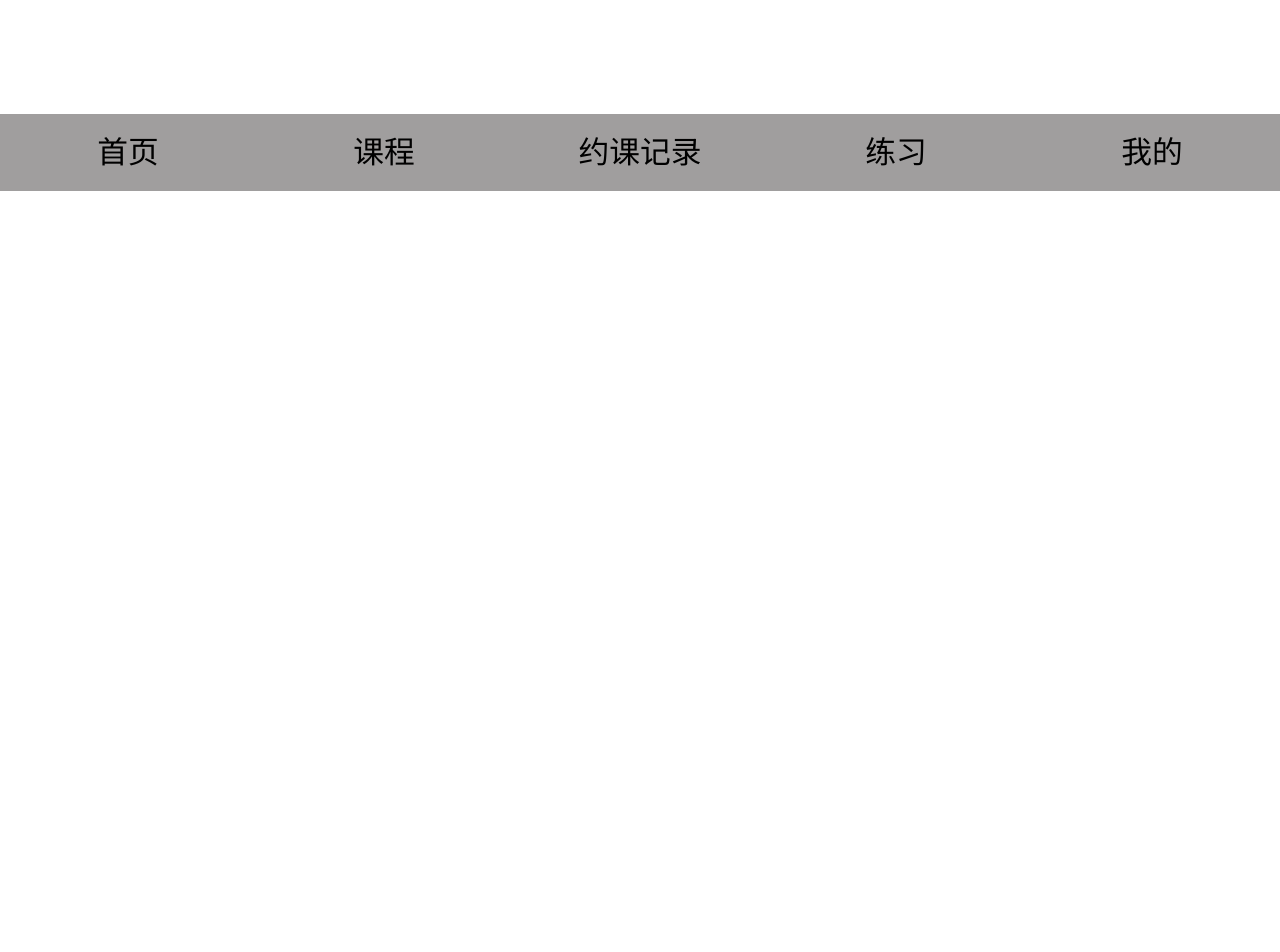
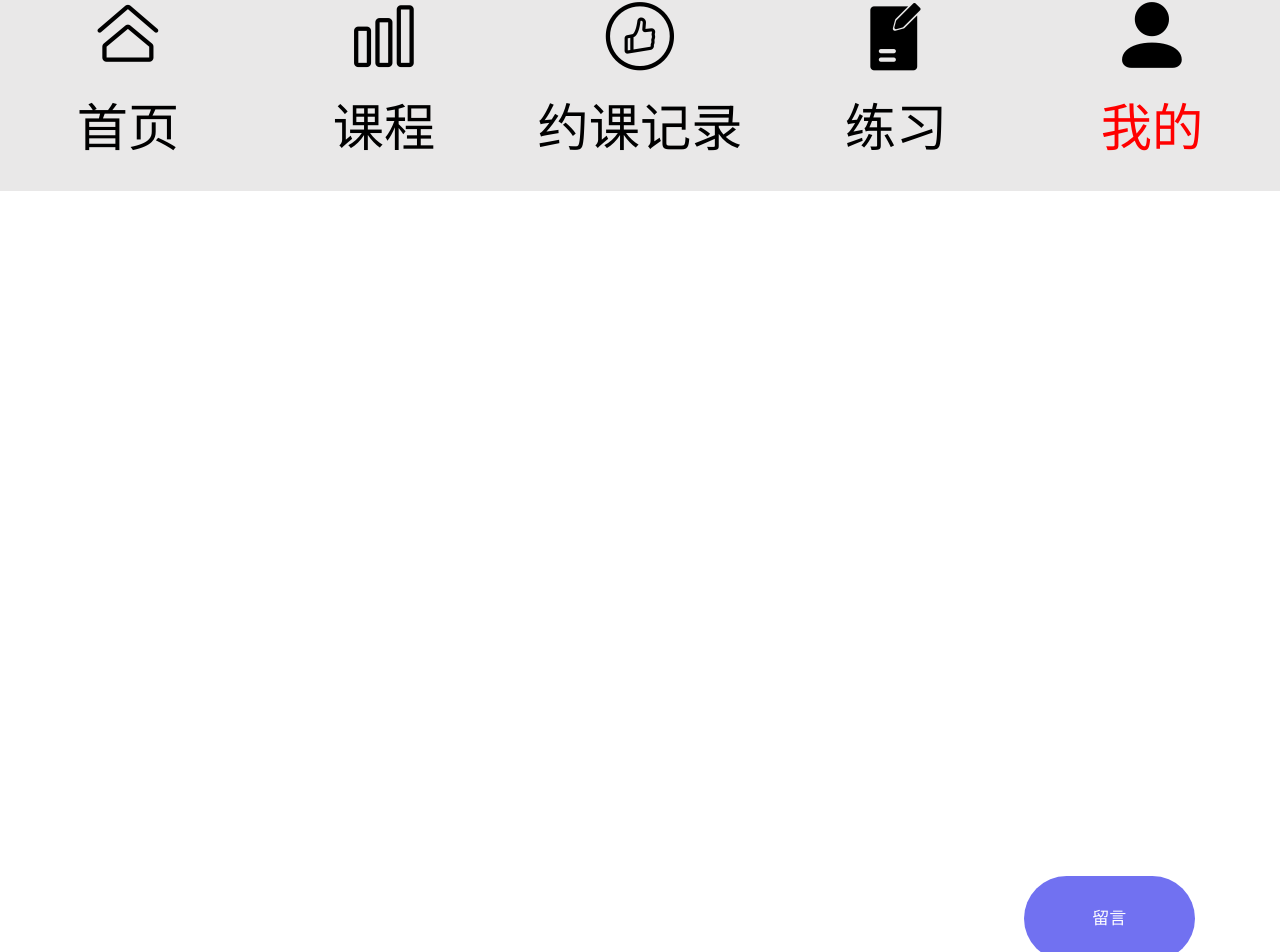
Before and after one commit to qiriga0408/vue-app, a Vue app: page /#/Czp/Czp_E10 in a window 1280 px wide. Shown: the part 609-1561 px from the top of the page. Before the commit the page ends 800 px from the top, so only its background shows below. Built offline with nearby package versions, Linux system fonts and the light colour scheme.

Commit message:
其日嘎0707提交

```diff
--- a/src/App.vue
+++ b/src/App.vue
@@ -1,5 +1,6 @@
 <template>
   <div id="app">
+    <router-link tag="div" :to="{path:'/qrgMessage'}" class="liu">留言</router-link>
     <router-view></router-view>
 
   </div>
@@ -16,6 +17,20 @@ export default {
 #app{
   width: 100%;
   height: 100%;
+  .liu{
+    width: 1rem;
+    height: .5rem;
+    background: rgb(113, 113, 241);
+    border-radius: .3rem;
+    display: flex;
+    justify-content: space-around;
+    align-items: center;
+    color: white;
+    position: absolute;
+    top: 8.7rem;
+    right: .5rem;
+    z-index: 9999;
+  }
   #shouye{
     width: 100%;
     height: 100%;
@@ -34,11 +49,12 @@ export default {
   }
   footer{
     width:100%;
-    height: 0.45rem;
-    background: rgb(160, 158, 158);
+    height: 1.2rem;
+    background: rgb(233, 232, 232);
     position: fixed;
     bottom: 0;
     left: 0;
+    // font-size: 20px;
     ul{
         width: 100%;
         height: 100%;
@@ -47,15 +63,27 @@ export default {
         justify-content: space-around;
         li{
             width: 20%;
+            display: flex;
+            flex-direction: column;
+            justify-content: space-around;
+            align-items: center;
+            font-size: .45rem;
             a{
                 display: block;
-                font-size: 0.18rem;
+                font-size: 0.3rem;
                 text-align: center;
                 line-height: 0.6rem;
                 color: black;
                 text-decoration: none;
             }
         }
+        .router-link-active{
+            color: red;
+        }
+        .van-icon:hover{
+          color: red;
+        }
+
     }
 }
 }
--- a/src/components/footer.vue
+++ b/src/components/footer.vue
@@ -3,18 +3,23 @@
         <footer>
             <ul>
                 <li>
+                    <van-icon name="home-o" />
                    <router-link to="/Xl">首页</router-link>
                 </li>
                 <li>
+                    <van-icon name="bar-chart-o" />
                     <router-link to="/Zh">课程</router-link>
                 </li>
                 <li>
-                <router-link to="/Sxl">约课记录</router-link>
+                    <van-icon name="thumb-circle-o" />
+                    <router-link to="/Sxl">约课记录</router-link>
                 </li>
                  <li>
+                     <van-icon name="records" />
                     <router-link to="/Qrg">练习</router-link>
                 </li>
                 <li>
+                    <van-icon name="contact" />
                     <router-link to="/Czp">我的</router-link>
                 </li>
             </ul>
--- /dev/null
+++ b/src/components/qrgMessage.vue
@@ -0,0 +1,98 @@
+<template>
+  <div class="message">
+      <div class="header">
+          <div>给我们留言</div>
+          <div><van-icon name="arrow-down" @click="int" size="25" /></div>
+      </div>
+      <div class="content">
+          <p class="one">您好，很抱歉我们暂时无法为您提供服务，如有需要帮助，请留言，我们尽快联系并解决您的问题</p>
+          <div class="two">
+              <p>手机：</p>
+              <input type="text" placeholder="请输入">
+        </div>
+         <div class="three">
+              <p>留言内容：</p>
+              <input type="text" placeholder="请输入">
+        </div>
+          <van-button round block type="info" native-type="submit">
+      提交
+    </van-button>
+      </div>
+  </div>
+</template>
+
+<script>
+export default {
+name:"qrgMessage",
+  components: {},
+  props: {},
+  data() {
+    return {
+
+    };
+  },
+  watch: {},
+  computed: {},
+  methods: {
+      int(){
+          this.$router.go(-1);
+      }
+  },
+  created() {},
+  mounted() {}
+};
+</script>
+<style lang="scss" scoped>
+.message{
+    width: 100%;
+    height: 100%;
+        background: rgb(221, 221, 221);
+
+    .header{
+        width: 100%;
+        height: 1rem;
+        background: rgb(38, 111, 194);
+        display: flex;
+        justify-content: space-between;
+        align-items: center;
+        color: white;
+    }
+    .content{
+        width: 100%;
+        height: auto;
+        .one{
+            margin-top: .3rem;
+            margin-left: .2rem;
+            box-sizing: border-box;
+        }
+        .two{
+            width: 100%;
+            margin-top: .3rem;
+            p{
+                 font-size: .35rem;
+            font-weight: 900;
+            }
+
+            input{
+                width: 100%;
+                height: .5rem;
+                margin-top: .2rem;
+            }
+        }
+         .three{
+            width: 100%;
+            margin-top: .3rem;
+            p{
+                 font-size: .35rem;
+            font-weight: 900;
+            }
+
+            input{
+                width: 100%;
+                height: 2rem;
+                margin-top: .2rem;
+            }
+        }
+    }
+}
+</style>
--- a/src/router/index.js
+++ b/src/router/index.js
@@ -24,6 +24,8 @@ import qrgPractice from '@/views/Qrg/qrgPractice'
 import qrgPracticeSerach from '@/views/Qrg/qrgPractice/qrgPracticeSerach'
 import qrgDry from '@/views/Qrg/qrgDry'
 import qrgTopic from '@/views/Qrg/qrgTopic'
+const qrgMessage =()=>import('@/components/qrgMessage')
+
 
 // 张豪的路由
 import Zhedit from "@/views/zh/zhedit"
@@ -189,6 +191,12 @@ const routes = [{
       name:'qrgPracticeSerach',
       component:qrgPracticeSerach
     },
+    //留言的页面
+    {
+      path:'/qrgMessage',
+      name:'qrgMessage',
+      component:qrgMessage
+    },
     //考点专练里的
     {
         path: '/qrgBank',
--- a/src/views/Qrg/qrgTopic.vue
+++ b/src/views/Qrg/qrgTopic.vue
@@ -14,6 +14,7 @@
              <p @click="top">类型不限</p>
              <p>巩固全部错题</p>
              <p @click="topic">移除错题</p>
+<!-- <van-button type="primary" text="显示遮罩层" @click="show = true" /> -->
 
          </div>
          <div v-show="tops" class="top">
@@ -22,6 +23,7 @@
              <p>考点专练</p>
              <p>仿真模考</p>
          </div>
+         <!-- <van-overlay v-show="!tops" @click="tops" /> -->
 
           <!-- <p @click="int()">sda</p> -->
              <img src="/qrgImg/qrg-12.png" alt="">
```
